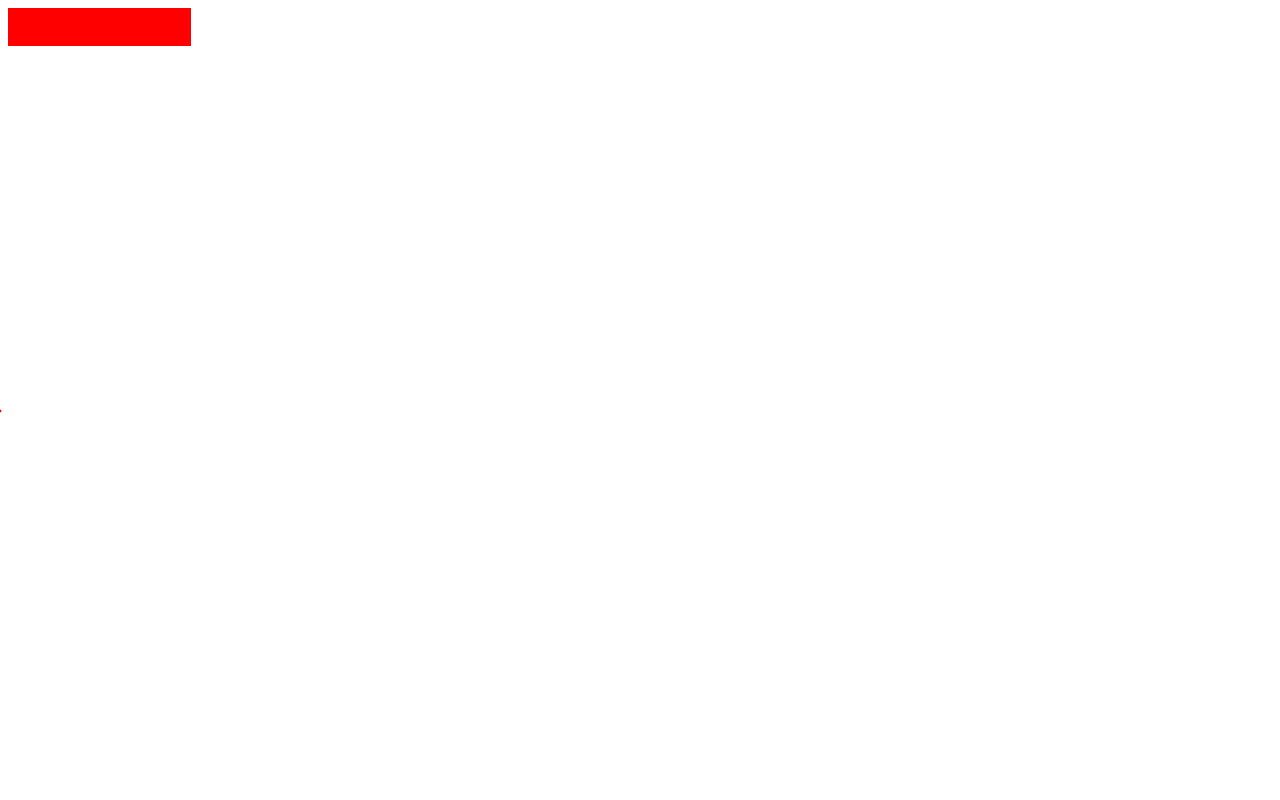
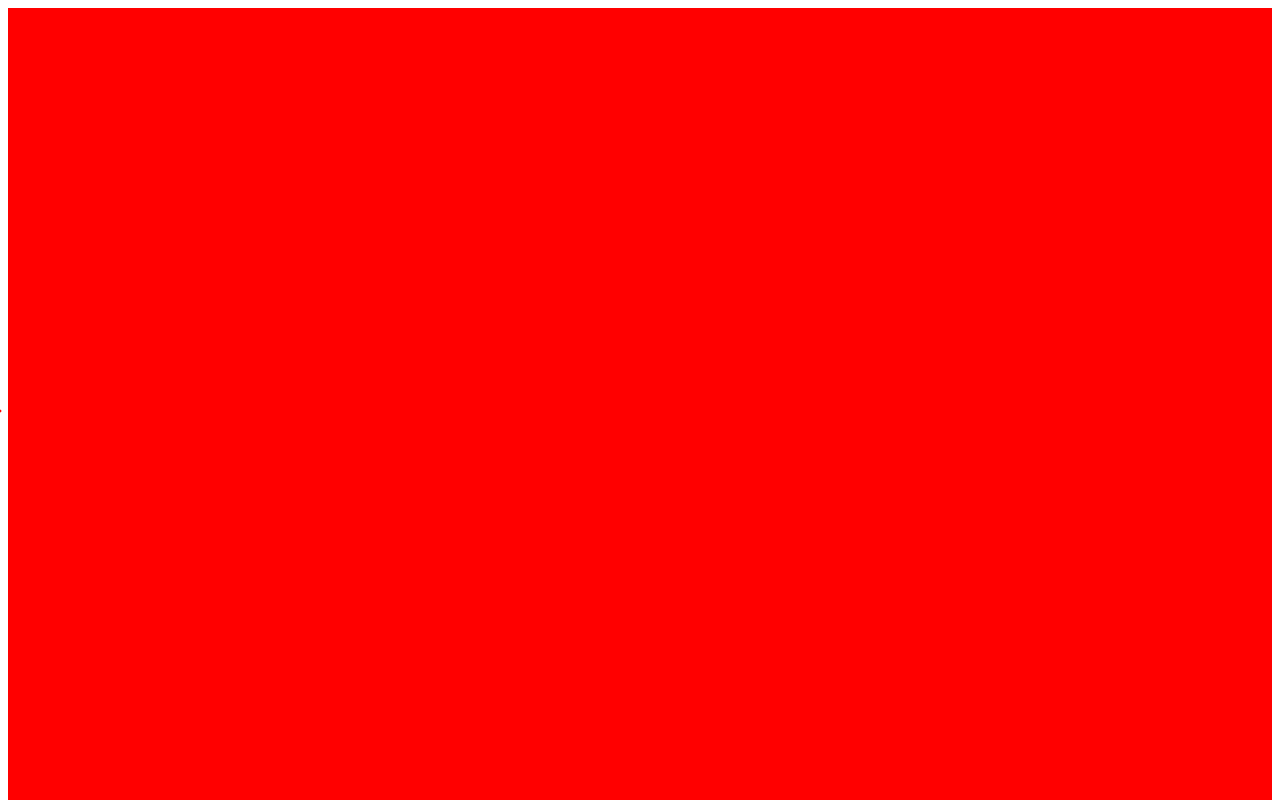
Before and after one commit to RealGSCGAMING/RealGSCGAMING.github.io, a plain HTML site: page index.html in a window 1280 px wide. Shown: the top 800 px of the page. Drawn offline with Linux system fonts and the light colour scheme.

Commit message:
i dont know what i'm doing

```diff
--- a/index.html
+++ b/index.html
@@ -15,7 +15,7 @@
       padding: 10px 20px;
       background-color: #ff0000;
       color: white;
-      font-size: 16px;
+      font-size: 400px;
       border: none;
       cursor: pointer;
       animation: colorChange 1s infinite;
```
